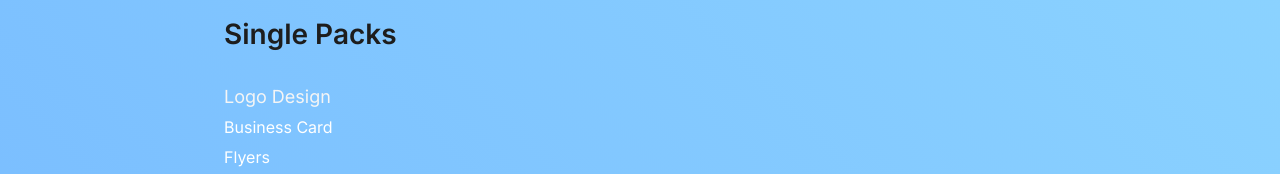
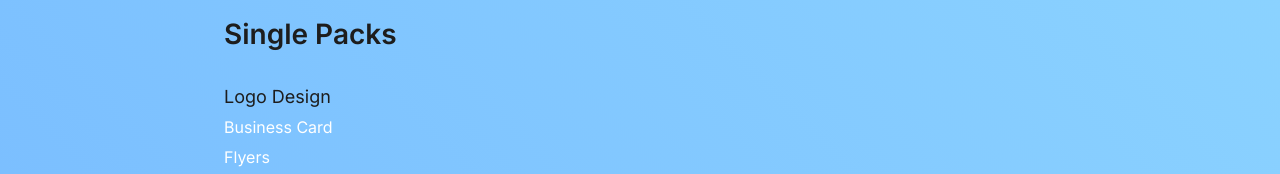
Before and after one commit to D4VGFX/D4VGFX_Lab, an Astro site: page /products in a window 1280 px wide. Shown: the part 817-991 px from the top of the page. Built offline with nearby package versions, Linux system fonts and the light colour scheme; Astro itself is replaced by a stand-in of ours.

Commit message:
Update style_products.css

```diff
--- a/src/styles/style_products.css
+++ b/src/styles/style_products.css
@@ -260,7 +260,7 @@ nav {
 }
 
 .list a {
-    color: #f5f5f5;
+    color: #1d1d1d;
     font-size: 18px;
     text-decoration: none;
 }
```
